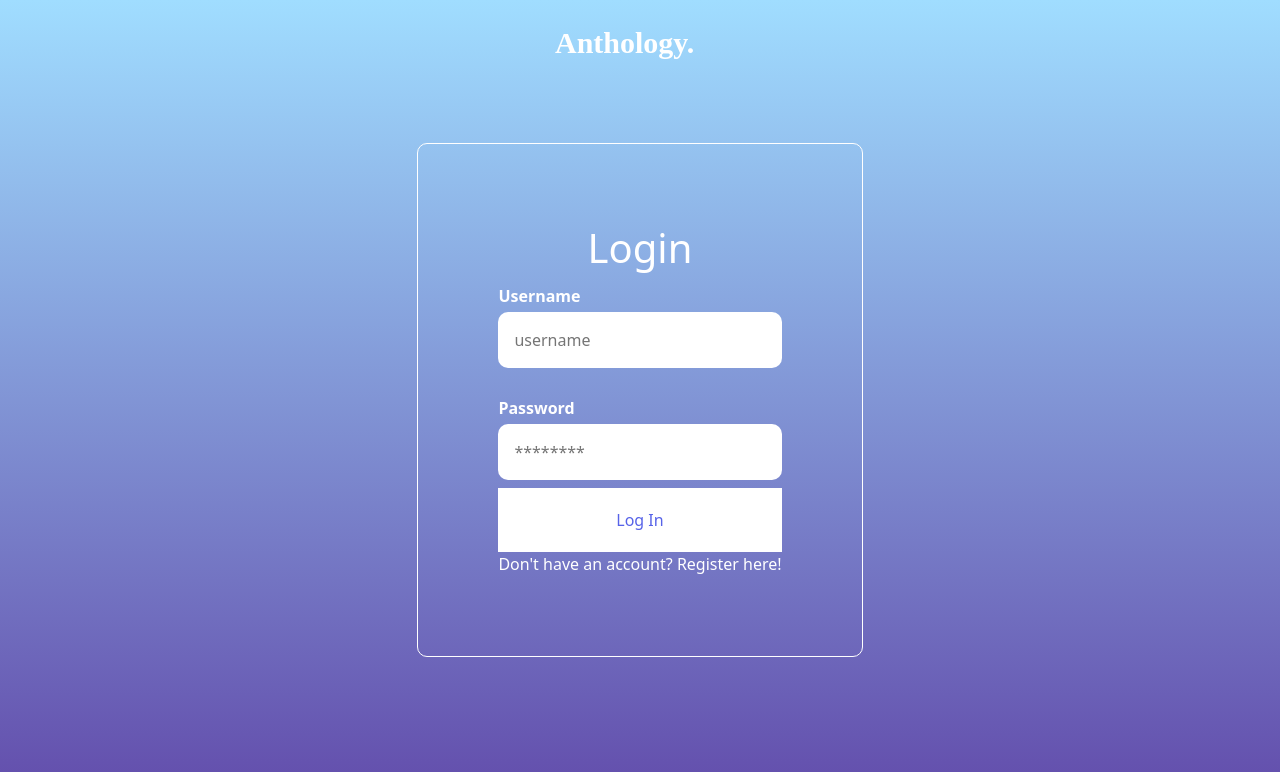
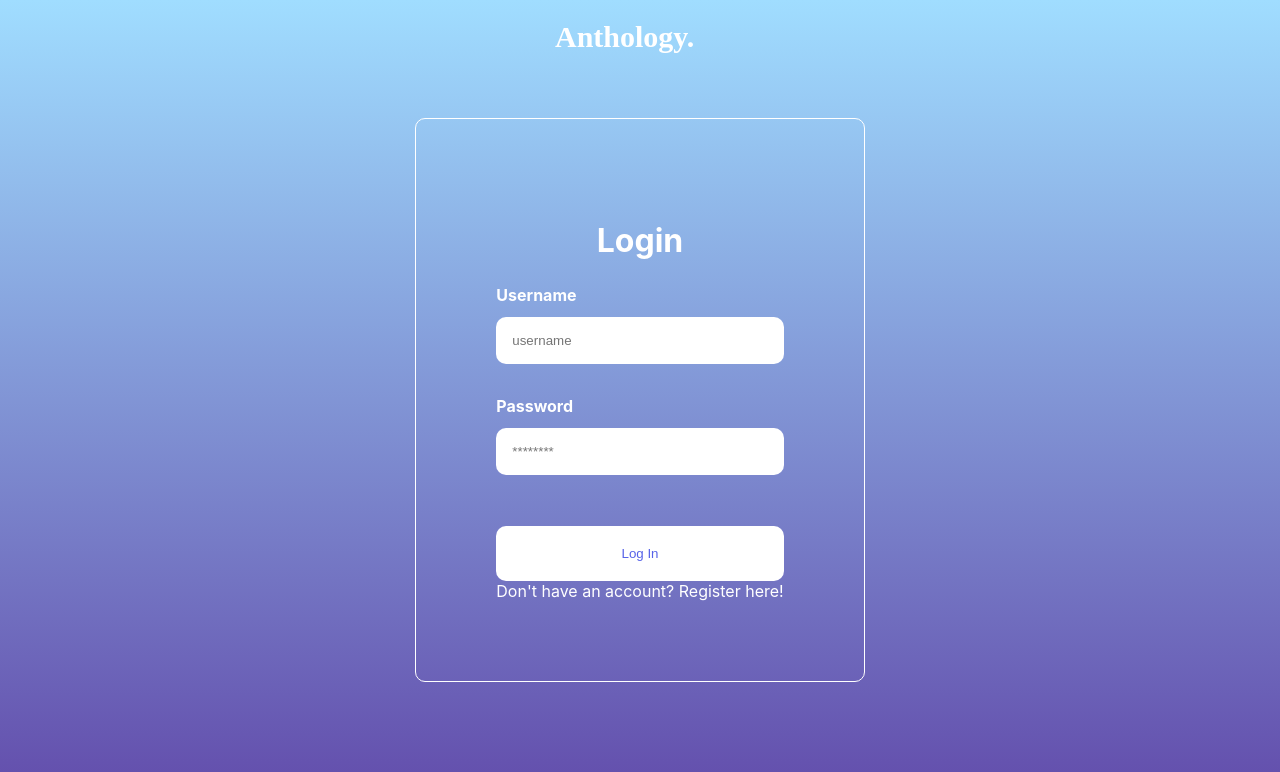
Before and after one commit to tmff/Anthology, a React (Create React App) app in the folder poemfrontend/: page /login in a window 1280 px wide. Shown: the top 772 px of the page. Built offline with nearby package versions, Linux system fonts and the light colour scheme.

Commit message:
fix: border on log/reg button

```diff
--- a/poemfrontend/src/components/Navbar.jsx
+++ b/poemfrontend/src/components/Navbar.jsx
@@ -1,6 +1,6 @@
 import React from 'react';
 import '../css/Navbar.css';
-import 'bootstrap/dist/css/bootstrap.min.css';
+// import 'bootstrap/dist/css/bootstrap.min.css';
 import Navbar from 'react-bootstrap/Navbar';
 import Container from 'react-bootstrap/Container';
 
@@ -10,6 +10,7 @@ function AnthNavbar() {
             <Navbar fixed='top'>
                 <Container>
                     <Navbar.Brand href='/friends'>
+                        {/* <img> link of app logo can go here */}
                         <h1 className='app-title'>Anthology</h1>
                     </Navbar.Brand>
                 </Container>
--- a/poemfrontend/src/css/App.css
+++ b/poemfrontend/src/css/App.css
@@ -43,7 +43,7 @@
 }
 
 /* Centers title in top-middle of Login/Register form when screen is below certain size*/
-@media screen and (max-width:1299px) {
+@media screen and (max-width: 1299px) {
   .app-Title {
     /* Placeholder font from Google Fonts, we can pick one later */
     @import url('https://fonts.googleapis.com/css2?family=Libre+Baskerville:wght@400;700&display=swap');
@@ -52,6 +52,6 @@
     font-weight: 700;
     text-transform: capitalize;
     font-size: 30px;
-    position: absolute; top:20px ; left: calc(50% - 85px);
+    position: absolute; top:20px ; /*left: 40%;*/ left: calc(50% - 85px);
   }
 }
```
